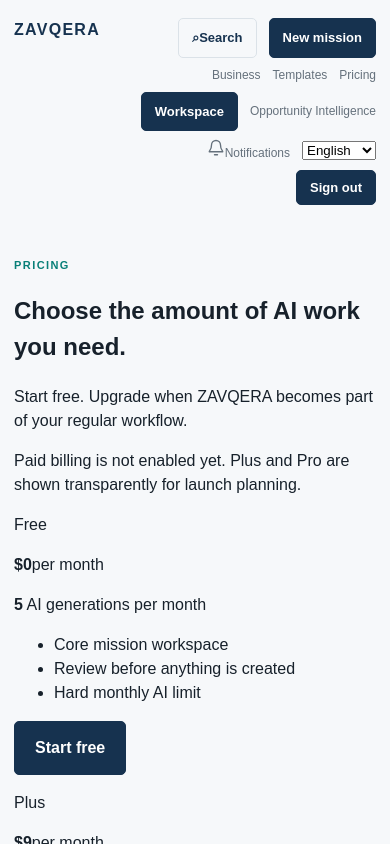
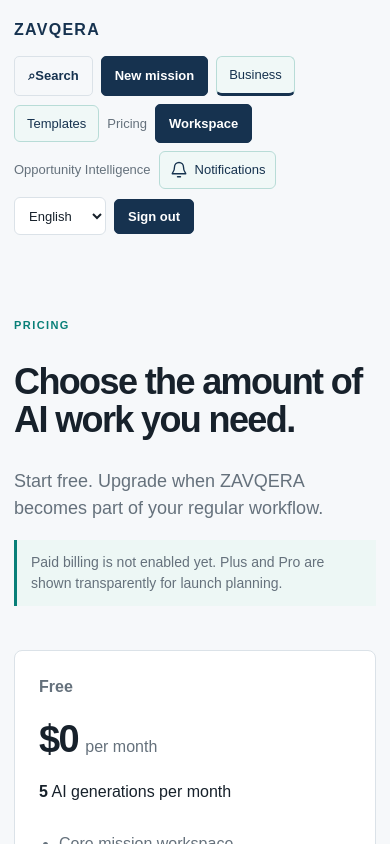
Before and after one commit to abdalrhmanata-gif/Nexo, a Next.js app in the folder apps/web/: page /pricing in a window 390 px wide. Shown: the top 844 px of the page. Built offline with nearby package versions, Linux system fonts and the light colour scheme; no server answers.

Commit message:
fix(web): restore responsive navigation and section styles

```diff
--- a/apps/web/app/globals.css
+++ b/apps/web/app/globals.css
@@ -185,3 +185,75 @@
 
 .evidence-search-privacy { margin:10px 0 16px; padding:10px 12px; border:1px solid #e2d7b5; border-radius:5px; background:#fffaf0; color:#70551b; font-size:11px; overflow-wrap:anywhere; }
 .evidence-search-privacy code { color:var(--ink); white-space:pre-wrap; overflow-wrap:anywhere; }
+
+
+/* Restored primary navigation and workspace sections. */
+.topbar { width:min(1540px, calc(100% - 40px)); align-items:flex-start; }
+.topbar nav { min-width:0; flex:1 1 auto; flex-wrap:wrap; justify-content:flex-end; gap:10px 12px; font-size:13px; }
+.nav-featured { display:inline-flex; align-items:center; justify-content:center; white-space:nowrap; padding:8px 12px; border:1px solid #b8dcd7; border-radius:6px; background:#f0f8f7; color:var(--navy); }
+.nav-business { border-bottom:3px solid var(--navy); }
+.nav-templates { background:#f0f8f7; }
+.nav-opportunities { white-space:nowrap; }
+.nav-search { white-space:nowrap; }
+.notification-bell { display:inline-flex; align-items:center; justify-content:center; gap:7px; min-height:38px; padding:7px 10px; border:1px solid #b8dcd7; border-radius:6px; background:#f0f8f7; color:var(--navy); white-space:nowrap; }
+.notification-count { display:inline-flex; align-items:center; justify-content:center; min-width:22px; min-height:22px; border-radius:50%; padding:2px 5px; color:#fff; background:var(--orange); font-size:12px; font-weight:700; }
+.language-switcher { display:inline-flex; align-items:center; }
+.language-switcher select { max-width:118px; min-height:38px; padding:7px 10px; border:1px solid var(--line); border-radius:6px; background:var(--white); color:var(--ink); font:inherit; }
+.mission-search { display:flex; align-items:end; justify-content:space-between; flex-wrap:wrap; gap:18px; margin:26px 0 34px; padding:20px 22px; border:1px solid var(--line); border-radius:8px; background:var(--white); }
+.mission-search h2 { margin:0 0 5px; font-size:22px; }
+.mission-search p { margin:0; color:var(--muted); }
+.mission-search-form { display:flex; align-items:center; flex:1 1 360px; gap:8px; max-width:680px; }
+.mission-search-form input { flex:1 1 180px; min-width:80px; border:1px solid #c9d3da; border-radius:5px; padding:12px; font:inherit; color:var(--ink); background:var(--white); }
+.mission-search-form .button { padding:12px 16px; cursor:pointer; }
+.mission-search-result { flex-basis:100%; font-size:13px; }
+.business-stats { grid-template-columns:repeat(4,minmax(0,1fr)); }
+.business-invite-panel { margin:0 0 30px; border-top:3px solid var(--navy); }
+.business-invite-panel h2 { margin:0 0 8px; }
+.business-invite-panel p { max-width:780px; }
+.business-invite-panel button:disabled { opacity:.72; cursor:not-allowed; background:#65717c; border-color:#65717c; }
+.business-recent-heading { margin-top:34px; }
+.template-card { display:flex; flex-direction:column; align-items:flex-start; gap:10px; }
+.template-card h2 { margin:0; font-size:23px; }
+.template-card p { margin:0; }
+.template-criteria { margin:6px 0 12px; padding-left:22px; color:var(--muted); }
+.template-criteria li { padding:4px 0; }
+.template-card .button { margin-top:auto; }
+.template-note { margin-top:22px; }
+.pricing-hero { max-width:760px; padding:30px 0; }
+.pricing-hero h1 { font-size:clamp(36px,5vw,60px); line-height:1.04; letter-spacing:-.045em; }
+.pricing-hero > p:not(.eyebrow) { color:var(--muted); font-size:18px; }
+.pricing-status { padding:12px 14px; border-left:3px solid var(--teal); background:#edf7f5; font-size:14px !important; }
+.pricing-grid { display:grid; grid-template-columns:repeat(3,minmax(0,1fr)); gap:18px; }
+.pricing-card { display:flex; flex-direction:column; gap:12px; padding:24px; border:1px solid var(--line); border-radius:8px; background:var(--white); }
+.pricing-card-featured { border-color:#b8dcd7; }
+.pricing-name { margin:0; font-weight:700; color:var(--muted); }
+.pricing-price strong { font-size:38px; letter-spacing:-.04em; }
+.pricing-price span { margin-left:7px; color:var(--muted); }
+.pricing-allowance { margin:0; }
+.pricing-card ul { flex:1; padding-left:20px; color:var(--muted); }
+.pricing-cta { display:inline-block; margin-top:auto; }
+.pricing-cta-muted { padding:12px 0; color:var(--muted); font-size:14px; }
+.pricing-note { margin-top:28px; }
+.notifications-page h1 { margin:0; }
+.notification-summary { display:flex; align-items:center; gap:8px; color:var(--muted); }
+.notification-summary strong { font-size:28px; color:var(--navy); }
+.notification-section { margin:0 0 20px; }
+.notification-section h2 { margin:0; }
+.notification-item { display:flex; align-items:center; justify-content:space-between; gap:18px; }
+.notification-item > div { min-width:0; overflow-wrap:anywhere; }
+@media (max-width:1050px) {
+  .topbar { flex-direction:column; gap:14px; }
+  .topbar nav { width:100%; justify-content:flex-start; }
+}
+@media (max-width:700px) {
+  .topbar { width:calc(100% - 28px); align-items:stretch; }
+  .topbar nav { justify-content:flex-start; gap:8px; }
+  .topbar nav > * { max-width:100%; }
+  .nav-opportunities { white-space:normal; }
+  .notification-label { display:inline; }
+  .mission-search { padding:16px; align-items:stretch; }
+  .mission-search-form { flex-basis:100%; flex-wrap:wrap; }
+  .mission-search-form input { flex-basis:100%; }
+  .business-stats,.pricing-grid { grid-template-columns:1fr; }
+  .notification-item { align-items:flex-start; flex-direction:column; gap:8px; }
+}
```
